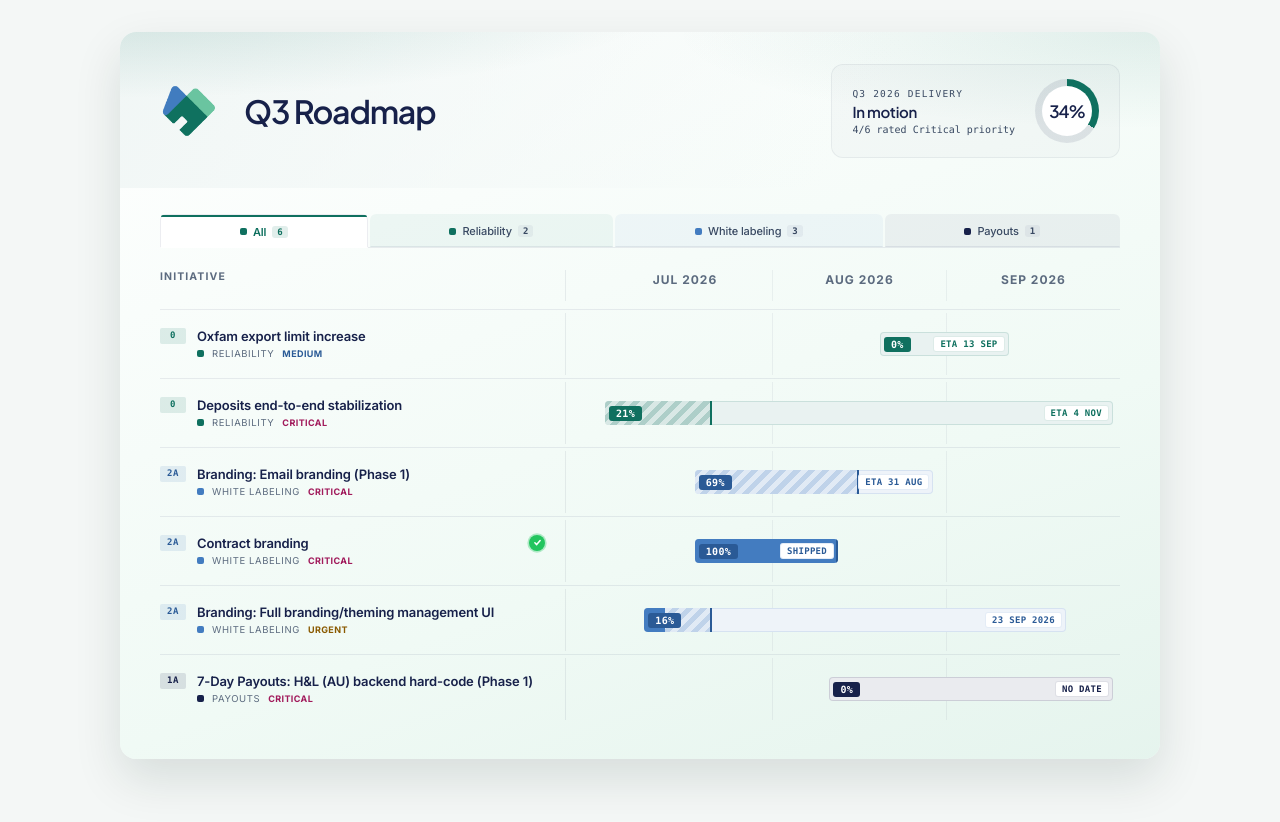
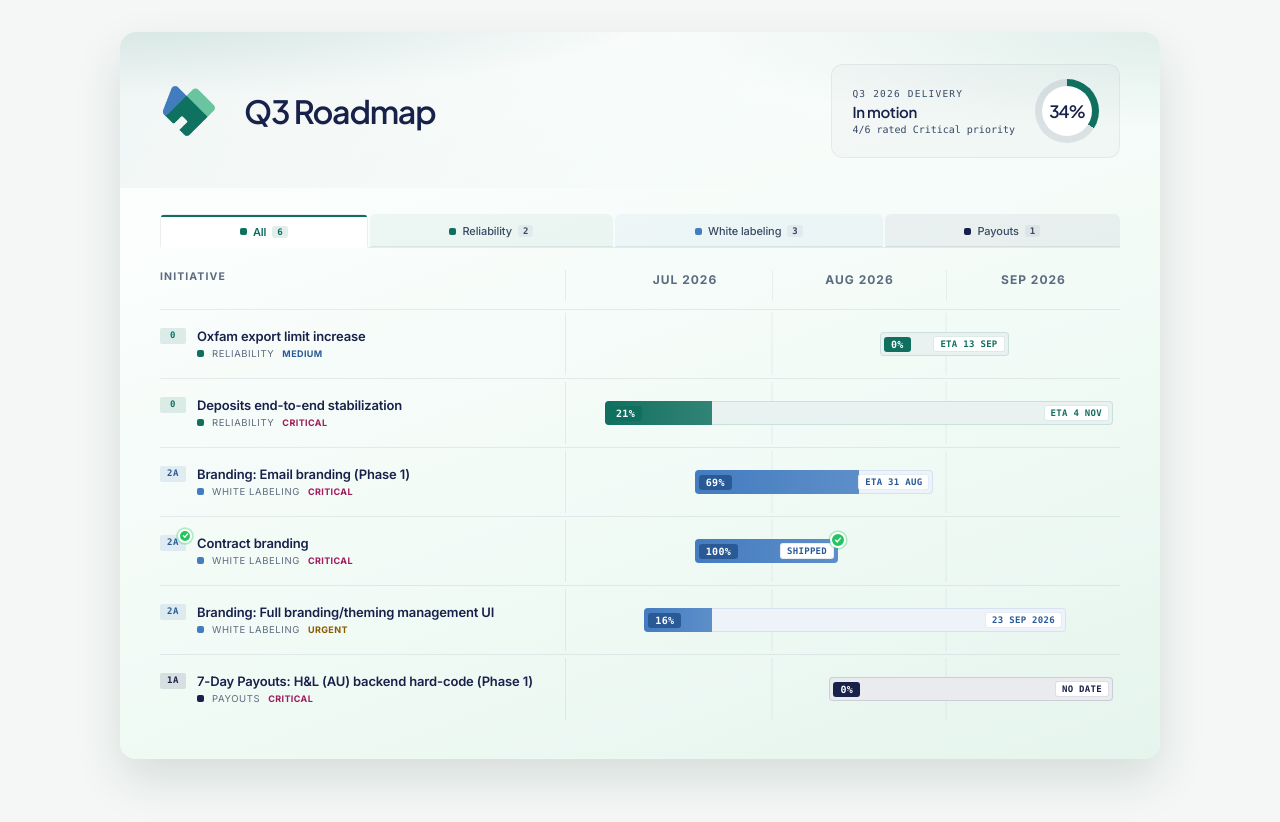
Before and after one commit to valpay-idimitrov/product, a Next.js app: page / in a window 1280 px wide. Shown: the top 822 px of the page. Built offline with nearby package versions, Linux system fonts and the light colour scheme.

Commit message:
progress visual updates

```diff
--- a/app/globals.css
+++ b/app/globals.css
@@ -61,6 +61,14 @@ a:hover { color: #2a5a96; text-decoration: underline; }
   50% { opacity: 0.38; }
 }
 
+/* Slow sweep across a bar's filled portion. */
+@keyframes shimmer {
+  0%, 14% { opacity: 0; background-position: 170% 0; }
+  20% { opacity: 0.32; }
+  30% { opacity: 0.32; background-position: -170% 0; }
+  36%, 100% { opacity: 0; background-position: -170% 0; }
+}
+
 @keyframes doneRing {
   0% { box-shadow: 0 0 0 0 rgba(34, 197, 94, 0.42); }
   70% { box-shadow: 0 0 0 7px rgba(34, 197, 94, 0); }
--- /dev/null
+++ b/components/ShippedBadge.tsx
@@ -0,0 +1,41 @@
+/** Shipped marker: the tick draws itself once, then the ring keeps pulsing. */
+export default function ShippedBadge({
+  size = 16,
+  stroke = 2.2,
+  style,
+}: {
+  size?: number;
+  stroke?: number;
+  style?: React.CSSProperties;
+}) {
+  return (
+    <span
+      title="Shipped"
+      style={{
+        display: 'inline-flex',
+        alignItems: 'center',
+        justifyContent: 'center',
+        width: size,
+        height: size,
+        borderRadius: 'var(--radius-pill)',
+        background: '#22C55E',
+        border: '2px solid #ffffff',
+        boxSizing: 'border-box',
+        animation: 'doneRing 2.6s ease-out infinite',
+        ...style,
+      }}
+    >
+      <svg width={size / 2} height={size / 2} viewBox="0 0 12 12" fill="none" aria-hidden="true">
+        <path
+          d="M2.5 6.4 L4.9 8.8 L9.5 3.4"
+          stroke="#ffffff"
+          strokeWidth={stroke}
+          strokeLinecap="round"
+          strokeLinejoin="round"
+          strokeDasharray="16"
+          style={{ animation: 'doneDraw .55s cubic-bezier(.65,0,.35,1) .25s both' }}
+        />
+      </svg>
+    </span>
+  );
+}
--- a/components/TimelineRow.tsx
+++ b/components/TimelineRow.tsx
@@ -2,8 +2,11 @@
 
 import { useLayoutEffect, useRef, useState } from 'react';
 import DetailPanel from './DetailPanel';
-import DoneBadge from './DoneBadge';
+import ShippedBadge from './ShippedBadge';
 import type { DerivedItem } from '@/lib/derive';
+
+const SNAP = 'cubic-bezier(.22,1,.36,1)';
+const MONO = 'var(--font-mono)';
 
 export default function TimelineRow({
   item,
@@ -22,10 +25,11 @@ export default function TimelineRow({
 }) {
   const contentRef = useRef<HTMLDivElement>(null);
   const [height, setHeight] = useState(0);
+  const [hover, setHover] = useState(false);
 
   /**
-   * The panel stays mounted so it can animate closed as well as open, and its
-   * height is measured rather than guessed — a hard-coded max-height clips the
+   * The panel stays mounted so it animates closed as well as open, and its
+   * height is measured rather than assumed — a fixed max-height clips the
    * taller rows (VP-605 alone runs past 1200px).
    */
   useLayoutEffect(() => {
@@ -40,10 +44,13 @@ export default function TimelineRow({
 
   return (
     <div
+      onMouseEnter={() => setHover(true)}
+      onMouseLeave={() => setHover(false)}
       style={{
         borderTop: '1px solid var(--row-border)',
+        background: hover ? 'rgba(128,128,128,0.04)' : 'transparent',
         opacity: dimmed ? 0.6 : 1,
-        transition: 'background .18s var(--ease-snap), opacity .26s var(--ease-snap)',
+        transition: `background .18s ${SNAP}, opacity .26s ${SNAP}`,
       }}
     >
       <div
@@ -65,7 +72,7 @@ export default function TimelineRow({
           minHeight: 66,
           padding: '3px 0',
           cursor: 'pointer',
-          animation: 'rowIn .34s var(--ease-snap) both',
+          animation: `rowIn .34s ${SNAP} both`,
           animationDelay: `${delay}ms`,
         }}
       >
@@ -82,10 +89,11 @@ export default function TimelineRow({
           }}
         >
           <div style={{ display: 'flex', alignItems: 'center', gap: 11, minWidth: 0 }}>
+            {/* Relative wrapper hosts the shipped badge on the code's corner. */}
+            <span style={{ position: 'relative', flex: '0 0 auto', display: 'inline-flex' }}>
               <span
                 title={item.groupTitle}
                 style={{
-                flex: '0 0 auto',
                   display: 'inline-flex',
                   alignItems: 'center',
                   justifyContent: 'center',
@@ -93,7 +101,7 @@ export default function TimelineRow({
                   height: 16,
                   lineHeight: 1,
                   borderRadius: 2,
-                fontFamily: 'var(--font-mono)',
+                  fontFamily: MONO,
                   fontSize: 9,
                   fontWeight: 700,
                   textTransform: 'uppercase',
@@ -104,6 +112,10 @@ export default function TimelineRow({
                 }}
               >
                 {item.groupCode}
+              </span>
+              {item.showCheck && (
+                <ShippedBadge size={14} stroke={2.4} style={{ position: 'absolute', top: -6, right: -6, zIndex: 4 }} />
+              )}
             </span>
 
             <div style={{ flex: '1 1 auto', minWidth: 0, display: 'flex', alignItems: 'baseline', gap: 6 }}>
@@ -138,8 +150,6 @@ export default function TimelineRow({
                 </span>
               )}
             </div>
-
-            {item.showCheck && <DoneBadge />}
           </div>
 
           <div style={{ display: 'flex', alignItems: 'center', gap: 8, marginLeft: 37, minWidth: 0 }}>
@@ -169,11 +179,26 @@ export default function TimelineRow({
             >
               {item.priority}
             </span>
+            {item.note && (
+              <span
+                title={item.note}
+                style={{
+                  fontSize: 9.5,
+                  lineHeight: '14px',
+                  fontStyle: 'italic',
+                  color: 'var(--txt-faint)',
+                  whiteSpace: 'nowrap',
+                  overflow: 'hidden',
+                  textOverflow: 'ellipsis',
+                }}
+              >
+                {item.note}
+              </span>
+            )}
           </div>
         </div>
 
         <div style={{ position: 'relative', minHeight: 62 }}>
-          {/* Month gridlines */}
           {Array.from({ length: months - 1 }, (_, k) => (
             <div
               key={k}
@@ -182,7 +207,9 @@ export default function TimelineRow({
                 top: 0,
                 bottom: 0,
                 width: 1,
+                transform: 'translateX(-0.5px)',
                 background: 'var(--grid-col)',
+                zIndex: 0,
                 left: `${((k + 1) * 100) / months}%`,
               }}
             />
@@ -198,42 +225,36 @@ export default function TimelineRow({
               width: item.barWidth,
               borderRadius: 4,
               overflow: 'hidden',
+              zIndex: 1,
               display: 'flex',
               alignItems: 'center',
               justifyContent: 'space-between',
-              background: `color-mix(in srgb, ${item.areaColor} 9%, #ffffff)`,
+              background: item.areaSoft,
               boxShadow: `inset 0 0 0 1px ${item.areaHover}`,
+            }}
+          >
+            {/* Single gradient fill with a slow shimmer sweep over it. */}
+            <div
+              style={{
+                position: 'absolute',
+                top: 0,
+                left: 0,
+                bottom: 0,
+                width: `${item.progress}%`,
+                background: item.areaGrad,
               }}
             >
               <div
                 style={{
                   position: 'absolute',
-                inset: '0 auto 0 0',
-                width: `${item.progress}%`,
-                background: `repeating-linear-gradient(135deg, color-mix(in srgb, ${item.areaColor} 34%, #ffffff) 0 5px, color-mix(in srgb, ${item.areaColor} 16%, #ffffff) 5px 10px)`,
+                  inset: 0,
+                  background:
+                    'linear-gradient(100deg,transparent 30%,rgba(255,255,255,.35) 50%,transparent 70%)',
+                  backgroundSize: '220% 100%',
+                  animation: 'shimmer 7s ease-in-out infinite',
                 }}
               />
-            <div
-              style={{
-                position: 'absolute',
-                inset: '0 auto 0 0',
-                width: item.deliveredPct,
-                background: item.areaColor,
-              }}
-            />
-            {item.progress > 0 && (
-              <div
-                style={{
-                  position: 'absolute',
-                  top: 0,
-                  bottom: 0,
-                  width: 2,
-                  background: item.areaTextColor,
-                  left: `${item.progress}%`,
-                  transform: 'translateX(-2px)',
-                }}
-              />
-            )}
+            </div>
 
             <span
               style={{
@@ -241,12 +262,12 @@ export default function TimelineRow({
                 margin: '0 4px',
                 padding: '2px 7px',
                 borderRadius: 3,
-                fontFamily: 'var(--font-mono)',
+                fontFamily: MONO,
                 fontSize: 10,
                 fontWeight: 700,
                 letterSpacing: 0.3,
                 whiteSpace: 'nowrap',
-                color: '#ffffff',
+                color: '#fff',
                 background: item.areaTextColor,
               }}
             >
@@ -260,7 +281,7 @@ export default function TimelineRow({
                 borderRadius: 3,
                 background: '#ffffff',
                 boxShadow: `inset 0 0 0 1px ${item.areaHover}`,
-                fontFamily: 'var(--font-mono)',
+                fontFamily: MONO,
                 fontSize: 9,
                 fontWeight: 700,
                 textTransform: 'uppercase',
@@ -272,6 +293,20 @@ export default function TimelineRow({
               {item.dateLabel}
             </span>
           </div>
+
+          {item.showCheck && (
+            <ShippedBadge
+              size={16}
+              stroke={2.2}
+              style={{
+                position: 'absolute',
+                top: 'calc(50% - 19px)',
+                left: item.barRight,
+                transform: 'translateX(-50%)',
+                zIndex: 4,
+              }}
+            />
+          )}
         </div>
       </div>
 
@@ -279,7 +314,7 @@ export default function TimelineRow({
         style={{
           maxHeight: expanded ? height : 0,
           overflow: 'hidden',
-          transition: 'max-height .44s var(--ease-snap)',
+          transition: `max-height .44s ${SNAP}`,
         }}
       >
         <div ref={contentRef} style={{ paddingBottom: 18 }}>
--- a/lib/derive.ts
+++ b/lib/derive.ts
@@ -96,6 +96,9 @@ export interface DerivedItem extends Item {
   areaBadge: string;
   areaHover: string;
   areaWritten: string;
+  areaSoft: string;
+  areaGrad: string;
+  barRight: string;
   priorityColor: string;
   groupCode: string;
   groupTier: string;
@@ -131,6 +134,8 @@ export const deriveItem = (it: Item, months = 3): DerivedItem => {
     areaBadge: hexRgba(areaColor, 0.12),
     areaHover: hexRgba(areaColor, 0.14),
     areaWritten: hexRgba(areaColor, 0.38),
+    areaSoft: `color-mix(in srgb, ${areaColor} 9%, #ffffff)`,
+    areaGrad: `linear-gradient(90deg, ${areaColor}, color-mix(in srgb, ${areaColor} 86%, #ffffff))`,
     priorityColor: PRIORITY_COLOR[it.priority] ?? areaColor,
     groupCode: (it.group ?? '').toUpperCase(),
     groupTier: GROUP_TIER[it.group] ?? 'Later',
@@ -138,6 +143,7 @@ export const deriveItem = (it: Item, months = 3): DerivedItem => {
     // 7px inset each side keeps adjacent bars from touching the month gridlines.
     barLeft: `calc(${left}% + 7px)`,
     barWidth: `calc(${width}% - 14px)`,
+    barRight: `calc(${left + width}% - 7px)`,
     effortPct: `${est ? parseFloat(est.effort) || 0 : 0}%`,
     deliveredPct: `${est ? parseFloat(est.delivered) || 0 : 0}%`,
     jiraUrl: `https://valpay.atlassian.net/browse/${it.jira}`,
```
Lines whose indentation alone changed are shown as unchanged.
